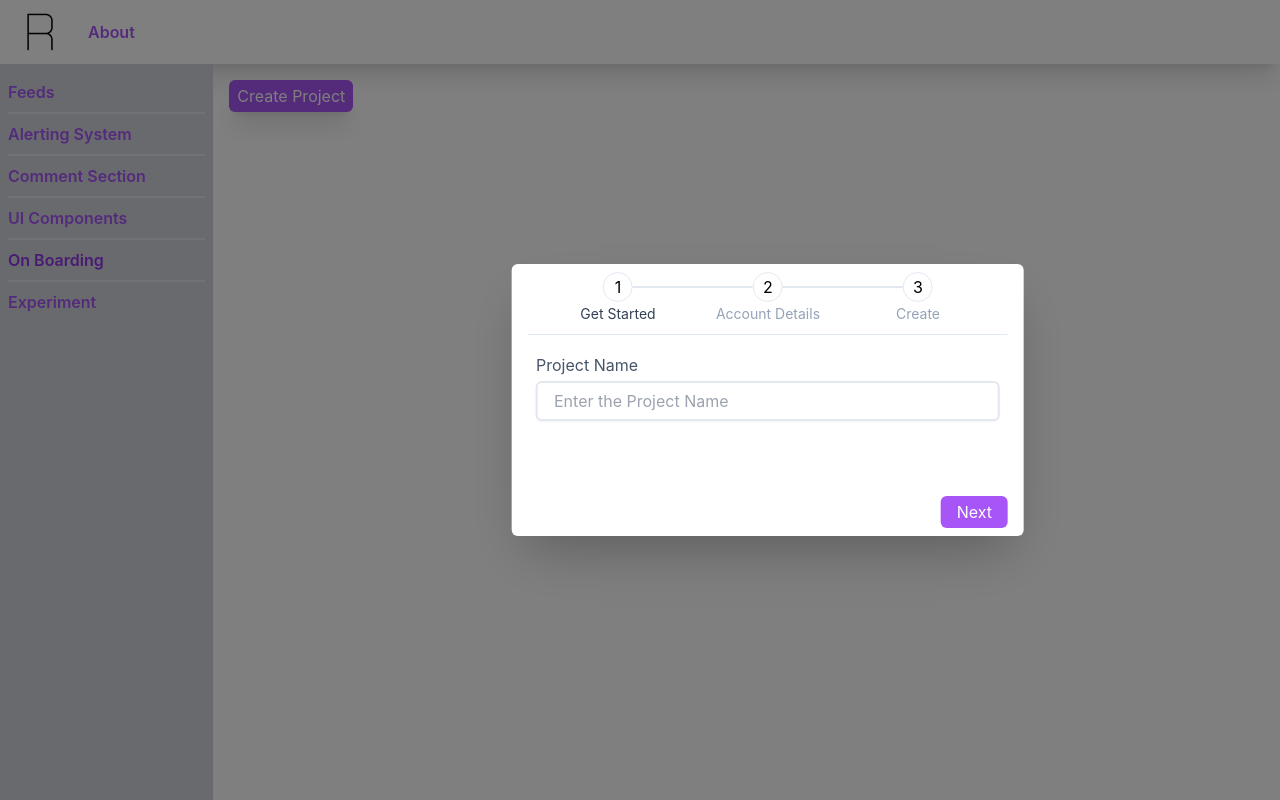
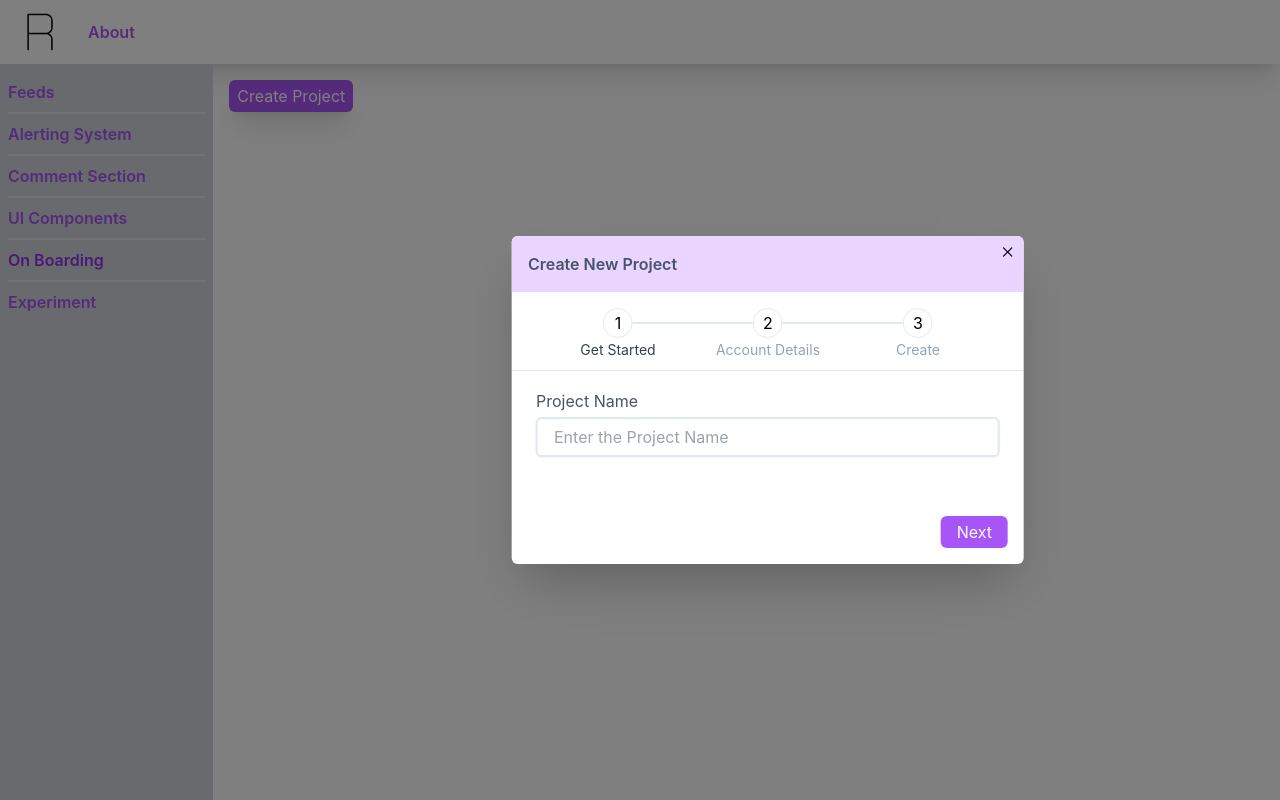
Before and after one commit to rupesh8851/UI-Library, a React (Vite) app: page /on-boarding in a window 1280 px wide. Both pictures are taken after a click on the button "Create Project". Built offline with nearby package versions, Linux system fonts and the light colour scheme.

Commit message:
added header and close implementation

```diff
--- a/src/components/common/FormWrapper.tsx
+++ b/src/components/common/FormWrapper.tsx
@@ -1,4 +1,6 @@
 import { ReactNode } from 'react';
+
+import { RxCross2 } from 'react-icons/rx';
 
 type FormWrapperProps = {
   footer: {
@@ -6,14 +8,30 @@ type FormWrapperProps = {
     slotEnd?: ReactNode;
   };
   content: ReactNode;
+  header?: {
+    onClose: () => void;
+    headerText: string;
+  };
 };
 
 export const FormWrapper = (props: FormWrapperProps) => {
-  const { footer, content } = props;
+  const { footer, content, header } = props;
   return (
-    <div className="relative pb-16 w-full flex flex-col justify-center items-center ">
+    <div className="relative pb-16 w-full flex flex-col justify-center items-center">
+      {header && (
+        <div className="py-4 px-4  mb-4 flex justify-start items-center w-full bg-purple-200">
+          <div className="text-md font-semibold text-slate-600">
+            {header.headerText}
+          </div>
+          <RxCross2
+            className="absolute top-2 right-2 size-4 shrink-0 cursor-pointer fill-slate-300 stroke-purple-50"
+            onClick={header?.onClose}
+          />
+        </div>
+      )}
+
       <div className="w-full block min-h-48 overflow-y-scroll">{content}</div>
-      <footer className="absolute bottom-0 w-full flex justify-between items-center">
+      <footer className="absolute bottom-0 w-full py-4 px-4 flex justify-between items-center">
         <div className="flex items-center">{footer.slotStart}</div>
         <div className="flex items-center">{footer.slotEnd}</div>
       </footer>
--- a/src/pages/onboarding/components/CreateProject.tsx
+++ b/src/pages/onboarding/components/CreateProject.tsx
@@ -59,12 +59,17 @@ export const CreateProject = (props: CreateProjectProps) => {
   return (
     <div className="fixed inset-0">
       <div
+        aria-describedby="Overlay"
         className="absolute inset-0 bg-black opacity-50"
         onClick={onClose}
       ></div>
 
-      <div className="relative z-10 left-2/3 top-1/2 w-2/5 -translate-x-2/3 -translate-y-1/2 bg-white px-4 py-2 shadow-2xl rounded-md ">
+      <div className="relative z-10 left-2/3 top-1/2 w-2/5 -translate-x-2/3 -translate-y-1/2 bg-white shadow-2xl rounded-md overflow-hidden">
         <FormWrapper
+          header={{
+            onClose: onClose,
+            headerText: 'Create New Project',
+          }}
           footer={{
             slotStart: (
               <>
@@ -94,7 +99,7 @@ export const CreateProject = (props: CreateProjectProps) => {
               <div className="flex flex-col w-full justify-center items-center">
                 <Stepper steps={steps} currentStep={activeStep} width="150px" />
                 <Divider />
-                <div className="flex flex-col w-full my-4">
+                <div className="flex px-4 flex-col w-full my-4">
                   <FormProvider {...formMethods}>
                     {onBoardingSteps[activeStep] ===
                       OnBoardingSteps.GET_STARTED && <GetStarted />}
```
